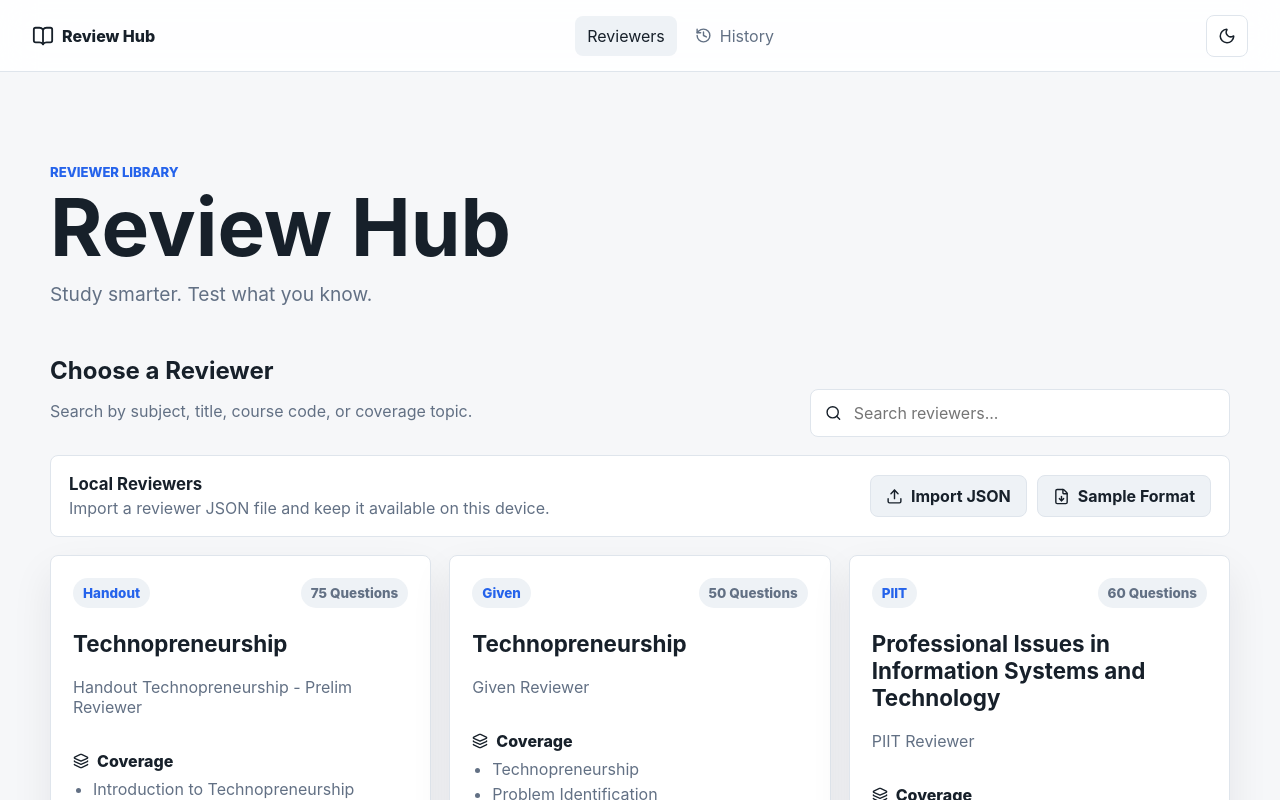
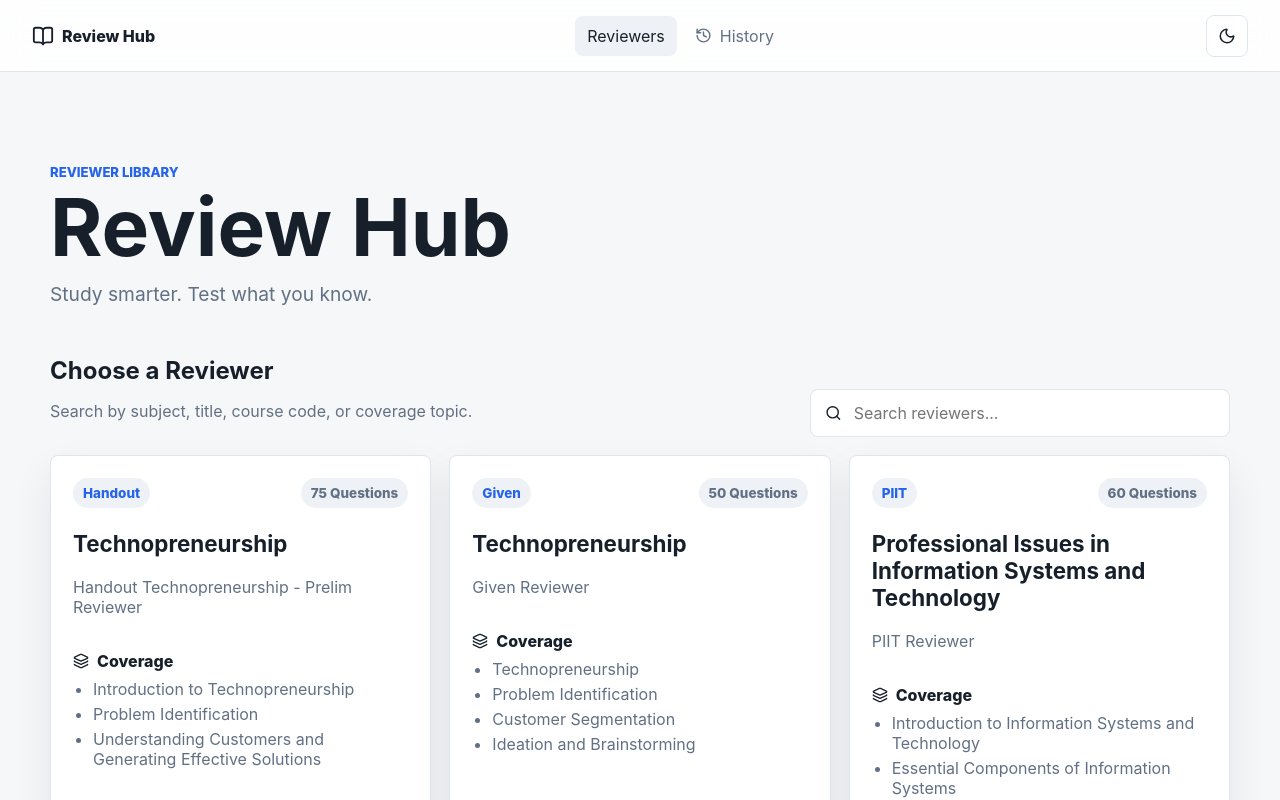
Before and after one commit to AlexPacaldo/ReviewHub, a React (Vite) app: page / in a window 1280 px wide. Shown: the top 800 px of the page. Built offline with nearby package versions, Linux system fonts and the light colour scheme.

Commit message:
Remove local reviewer import panel from home

```diff
--- a/src/pages/Home.jsx
+++ b/src/pages/Home.jsx
@@ -1,23 +1,16 @@
 import { Link } from "react-router-dom";
-import { useMemo, useRef, useState } from "react";
-import { FileDown, Upload } from "lucide-react";
+import { useMemo, useState } from "react";
 import ReviewerCard from "../components/ReviewerCard.jsx";
 import ReviewerSearch from "../components/ReviewerSearch.jsx";
 import EmptyState from "../components/EmptyState.jsx";
-import { getAllReviewers, reviewers, validateReviewer } from "../data/reviewerRegistry.js";
-import { deleteLocalReviewer, getAllProgress, getAttemptHistory, saveLocalReviewer } from "../utils/storageUtils.js";
+import { getAllReviewers } from "../data/reviewerRegistry.js";
+import { deleteLocalReviewer, getAllProgress, getAttemptHistory } from "../utils/storageUtils.js";
 
 export default function Home() {
   const [search, setSearch] = useState("");
   const [reviewerList, setReviewerList] = useState(getAllReviewers);
-  const [importStatus, setImportStatus] = useState(null);
-  const fileInputRef = useRef(null);
   const progress = getAllProgress();
   const recentAttempts = getAttemptHistory().slice(0, 5);
-  const sampleReviewer = useMemo(() => {
-    const { validation, source, ...reviewer } = reviewers[0];
-    return reviewer;
-  }, []);
 
   const filteredReviewers = useMemo(() => {
     const term = search.trim().toLowerCase();
@@ -31,43 +24,12 @@ export default function Home() {
     });
   }, [reviewerList, search]);
 
-  async function importReviewer(event) {
-    const file = event.target.files?.[0];
-    if (!file) return;
-
-    try {
-      const text = await file.text();
-      const reviewer = JSON.parse(text);
-      const validation = validateReviewer(reviewer);
-      const existingReviewer = getAllReviewers().find((item) => item.reviewerId === reviewer.reviewerId);
-
-      if (!validation.isValid) {
-        setImportStatus({ type: "error", message: `Import failed: ${validation.errors[0]}` });
-        return;
-      }
-
-      if (existingReviewer?.source === "built-in") {
-        setImportStatus({ type: "error", message: "Import failed: a built-in reviewer already uses that reviewerId." });
-        return;
-      }
-
-      saveLocalReviewer(reviewer);
-      setReviewerList(getAllReviewers());
-      setImportStatus({ type: "success", message: `${reviewer.title} was saved for offline use.` });
-    } catch {
-      setImportStatus({ type: "error", message: "Import failed: choose a valid reviewer JSON file." });
-    } finally {
-      event.target.value = "";
-    }
-  }
-
   function removeLocalReviewer(reviewer) {
     const confirmed = window.confirm(`Remove "${reviewer.title}" from this device?`);
     if (!confirmed) return;
 
     deleteLocalReviewer(reviewer.reviewerId);
     setReviewerList(getAllReviewers());
-    setImportStatus({ type: "success", message: `${reviewer.title} was removed from this device.` });
   }
 
   return (
@@ -85,30 +47,6 @@ export default function Home() {
         </div>
         <ReviewerSearch value={search} onChange={setSearch} />
       </section>
-
-      <section className="import-panel">
-        <div>
-          <h2>Local Reviewers</h2>
-          <p className="muted">Import a reviewer JSON file and keep it available on this device.</p>
-        </div>
-        <div className="button-row">
-          <button className="button subtle" type="button" onClick={() => fileInputRef.current?.click()}>
-            <Upload size={17} aria-hidden="true" />
-            Import JSON
-          </button>
-          <a
-            className="button subtle"
-            href={`data:application/json;charset=utf-8,${encodeURIComponent(JSON.stringify(sampleReviewer, null, 2))}`}
-            download="sample_reviewer.json"
-          >
-            <FileDown size={17} aria-hidden="true" />
-            Sample Format
-          </a>
-          <input ref={fileInputRef} className="sr-only" type="file" accept="application/json,.json" onChange={importReviewer} />
-        </div>
-      </section>
-
-      {importStatus ? <p className={`import-status ${importStatus.type}`}>{importStatus.message}</p> : null}
 
       {filteredReviewers.length ? (
         <div className="reviewer-grid">
--- a/src/styles.css
+++ b/src/styles.css
@@ -385,47 +385,6 @@ main {
 
 .recent-section {
   margin-top: 36px;
-}
-
-.import-panel {
-  display: flex;
-  align-items: center;
-  justify-content: space-between;
-  gap: 18px;
-  margin: 0 0 18px;
-  padding: 18px;
-  background: var(--surface);
-  border: 1px solid var(--border);
-  border-radius: 8px;
-}
-
-.import-panel h2 {
-  margin: 0 0 4px;
-  font-size: 1.05rem;
-}
-
-.import-panel p {
-  margin: 0;
-}
-
-.import-status {
-  margin: 0 0 18px;
-  padding: 12px 14px;
-  border: 1px solid var(--border);
-  border-radius: 8px;
-  font-weight: 700;
-}
-
-.import-status.success {
-  color: var(--success);
-  background: var(--success-soft);
-  border-color: color-mix(in srgb, var(--success) 38%, var(--border));
-}
-
-.import-status.error {
-  color: var(--danger);
-  background: var(--danger-soft);
-  border-color: color-mix(in srgb, var(--danger) 38%, var(--border));
 }
 
 .attempt-list,
@@ -1015,7 +974,6 @@ legend {
 
   .section-heading,
   .quiz-topbar,
-  .import-panel,
   .history-card {
     align-items: stretch;
     flex-direction: column;
```
